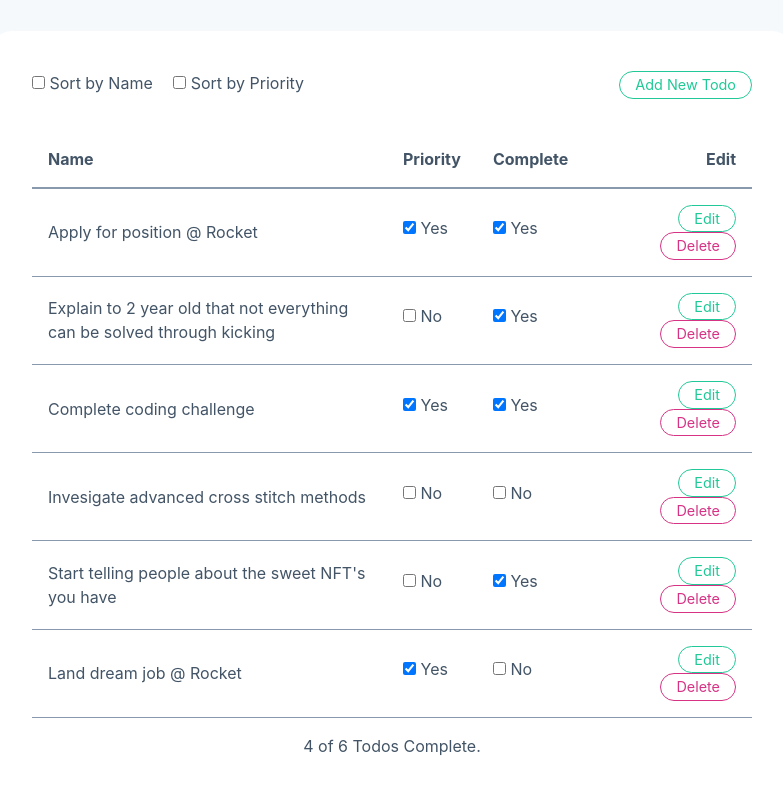
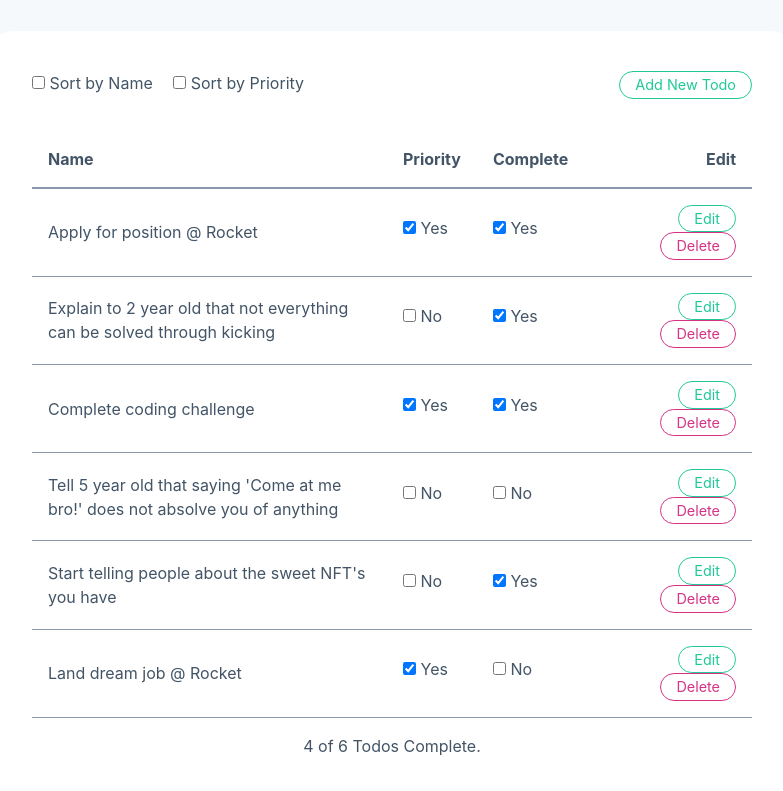
Before and after one commit to solidmedium/todo, a website with bundled scripts: page dist/index.html in a window 1280 px wide. Shown: the part 113-904 px from the top of the page, without its empty margins (248-1031 px from the left). Built offline with nearby package versions, Linux system fonts and the light colour scheme.

Commit message:
shift input up, update todo content

```diff
--- a/src/js/methods.js
+++ b/src/js/methods.js
@@ -24,7 +24,7 @@ let data = [
     publish: true
   }, {
     id: 4,
-    name: 'Invesigate advanced cross stitch methods',
+    name: 'Tell 5 year old that saying \'Come at me bro!\' does not absolve you of anything',
     priority: 0,
     complete: 0,
     publish: true
--- a/src/scss/theme.scss
+++ b/src/scss/theme.scss
@@ -187,6 +187,7 @@ body {
 	border: solid 1px $theme-gray;
 	border-radius: 20px;
 	padding: 10px 20px;
+	transform: translateY(-35px);
 }
 
 .form-control {
```
Also changed, not shown: dist/css/theme.css, dist/js/index.js, 2 other files.
